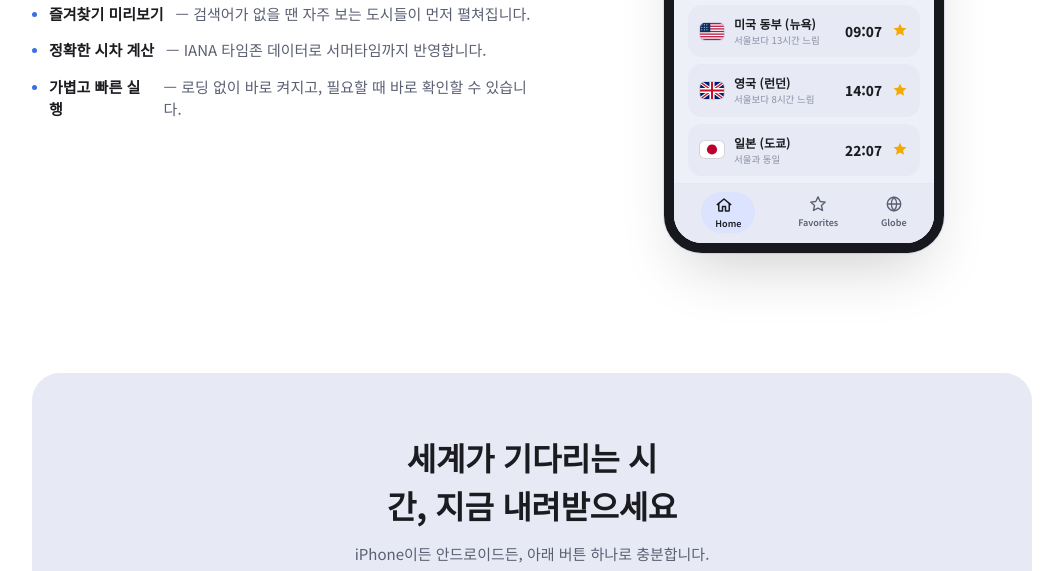
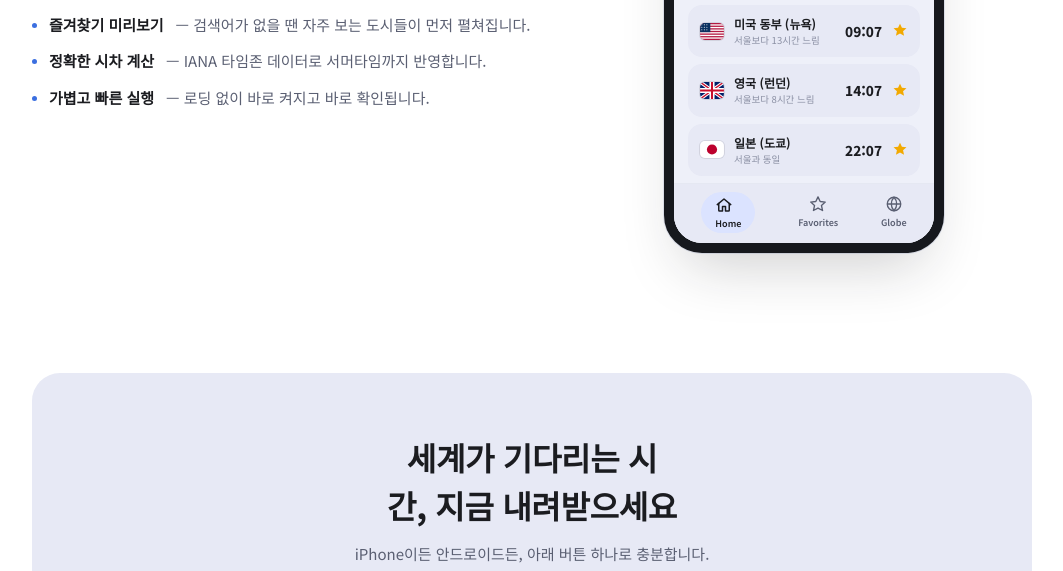
Before and after one commit to hjn0415a/world-clock-landing, a plain HTML site: page index.html in a window 1280 px wide. Shown: the part 2134-2705 px from the top of the page, without its empty margins (108-1171 px from the left). Drawn offline with Linux system fonts and the light colour scheme.

Commit message:
Shorten landing page copy
Co-Authored-By: Claude Sonnet 5 <noreply@anthropic.com>

```diff
--- a/index.html
+++ b/index.html
@@ -354,7 +354,7 @@
       <ul class="showcase-list">
         <li><b>즐겨찾기 미리보기</b> — 검색어가 없을 땐 자주 보는 도시들이 먼저 펼쳐집니다.</li>
         <li><b>정확한 시차 계산</b> — IANA 타임존 데이터로 서머타임까지 반영합니다.</li>
-        <li><b>가볍고 빠른 실행</b> — 로딩 없이 바로 켜지고, 필요할 때 바로 확인할 수 있습니다.</li>
+        <li><b>가볍고 빠른 실행</b> — 로딩 없이 바로 켜지고 바로 확인됩니다.</li>
       </ul>
     </div>
     <div class="phone" aria-hidden="true">
```
